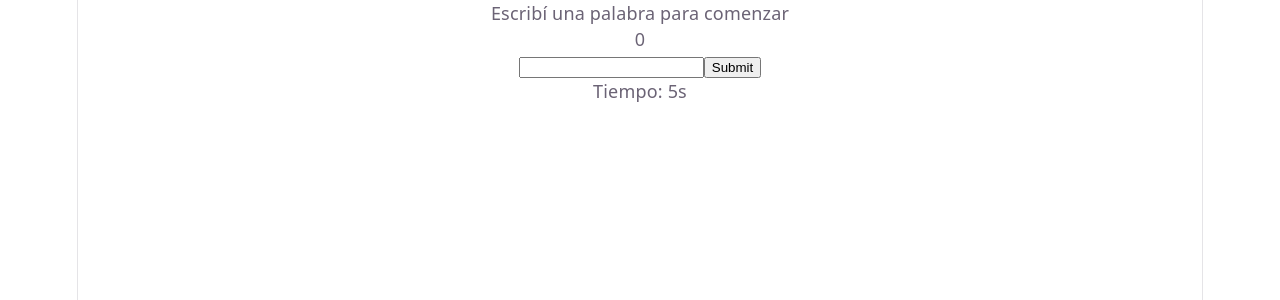
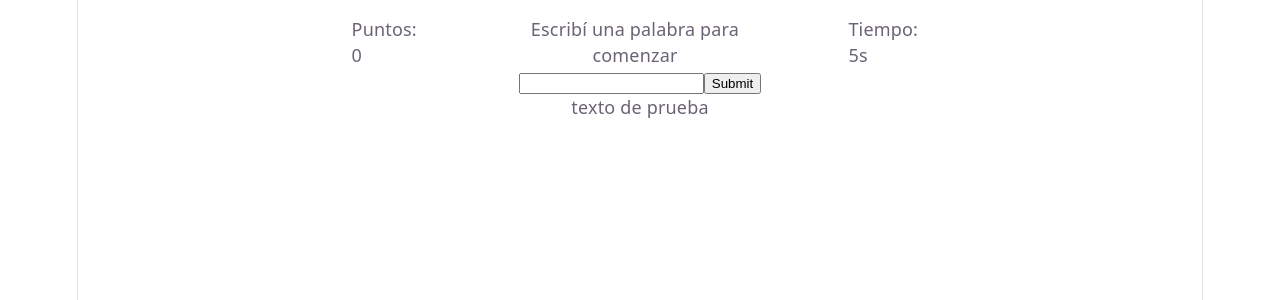
Before and after one commit to scargnelutti/unq-ui-santino-cargnelutti-trabajo-final, a React (Vite) app: page / in a window 1280 px wide. Shown: the top 300 px of the page. Built offline with nearby package versions, Linux system fonts and the light colour scheme.

Commit message:
agrego estructura a la pagina

```diff
--- a/src/App.css
+++ b/src/App.css
@@ -13,4 +13,40 @@ html, body {
 .container {
     margin: 0 auto;
     flex-grow: 1;
+    padding-top: 16px;
+    text-align: center;
 }
+
+.info {
+    display: flex;
+    flex-direction: row;
+    justify-content: space-between;
+    gap: 8vw;
+
+}
+
+.inputForm {
+
+}
+
+.gameOver {
+
+}
+
+.feedback {
+
+}
+
+.points {
+    width: 70px;
+    text-align: left;
+}
+
+.status {
+    width: 222px;
+}
+
+.timer {
+    width: 80px;
+    text-align: left;
+}
--- a/src/App.jsx
+++ b/src/App.jsx
@@ -1,6 +1,10 @@
 import './App.css'
 import {useEffect, useRef, useState} from "react";
 import {validate} from "./service/word-api-service.jsx";
+
+const cleanInput = (text) => {
+  return text.toLowerCase().normalize("NFD").replace(/(?!\u0303)[\u0300-\u036f]/g, "");
+}
 
 function App() {
   const [input, setInput] = useState('');
@@ -71,7 +75,7 @@ function App() {
   }
 
   const handleChange = (e) => {
-    const currentInput = e.target.value.toLowerCase().normalize("NFD").replace(/[\u0300-\u036f]/g, "");
+    const currentInput = cleanInput(e.target.value);
     const lastLetter = currentWord.at(-1);
 
     if (!currentWord || currentInput.startsWith(lastLetter)) {
@@ -102,18 +106,26 @@ function App() {
 
   return (
     <div className="container">
-      <div className="playing">
       <div className="info">
+        <div className="points">
+          <p>Puntos: {points}</p>
+        </div>
+        <div className="status">
           {currentWord === '' ? (
               <p>Escribí una palabra para comenzar</p>
           ) : (
               <p>{currentWord}</p>
           )}
-          <p>{points}</p>
+        </div>
+        <div className="timer">
+          <p>
+            Tiempo: {timeLeft}s
+          </p>
+        </div>
       </div>
 
       {gameOver ? (
-            <div className="game-over">
+          <div className="gameOver">
             <p>Fin</p>
             <button onClick={handleRestart}>Reiniciar</button>
           </div>
@@ -135,12 +147,7 @@ function App() {
       <div className="feedback">
         {isWrongWord && (<p>No es una palabra válida</p>)}
         {isWordRepeated && (<p>La palabra ya fue usada</p>)}
-        </div>
-        <div className="timer">
-          <p>
-            Tiempo: {timeLeft}s
-          </p>
-        </div>
+        <p>texto de prueba</p>
       </div>
     </div>
   )
```
Lines whose indentation alone changed are shown as unchanged.
